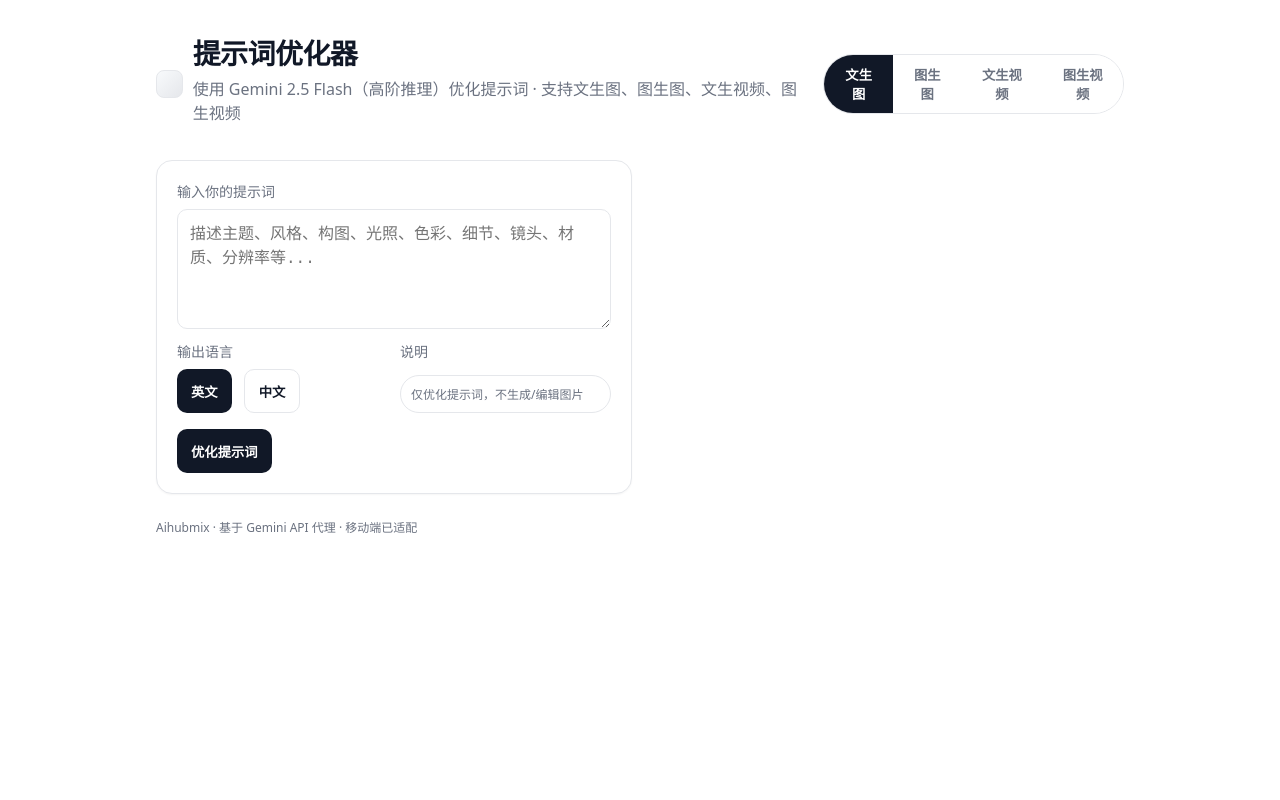
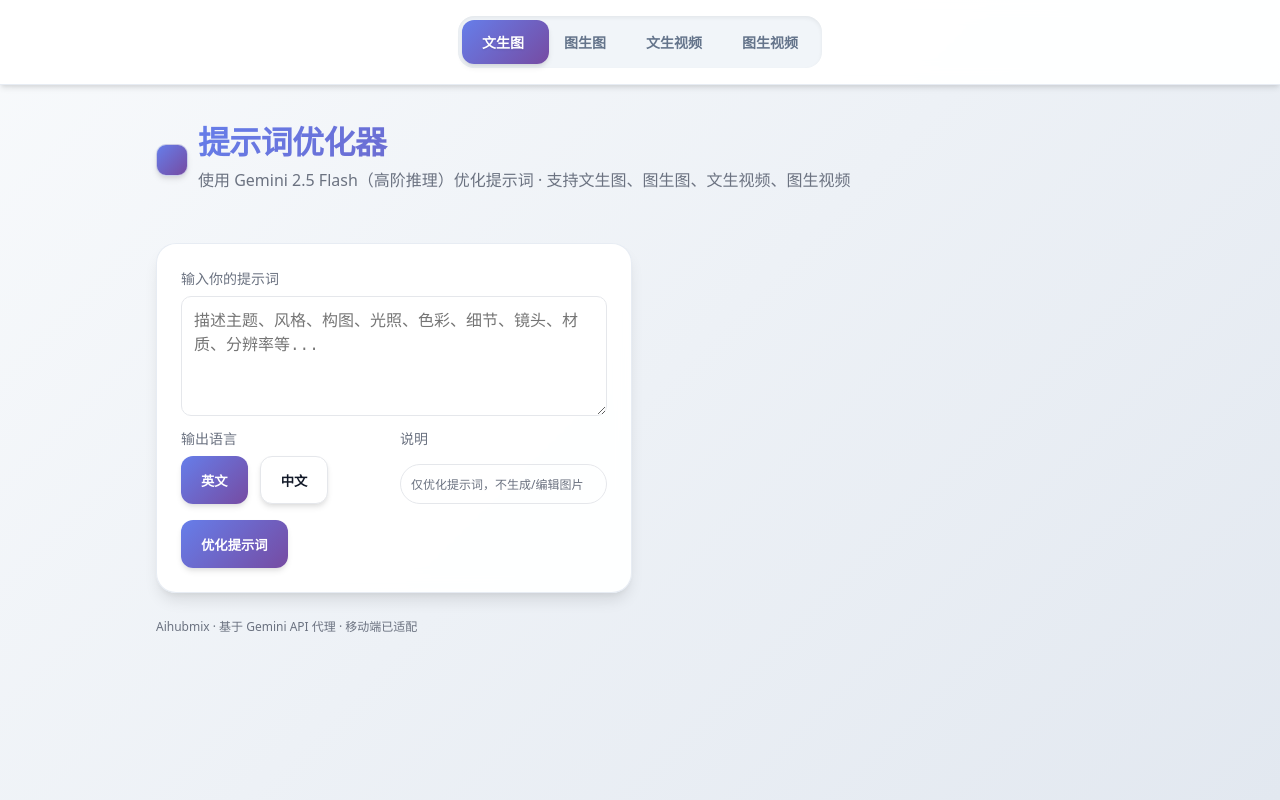
Before and after one commit to Noah-Wu66/Prompt-Optimization, a Next.js app: page / in a window 1280 px wide. Built offline with nearby package versions, Linux system fonts and the light colour scheme.

Commit message:
更新页面样式和布局 - 修改 app/page.jsx 和 app/globals.css

```diff
--- a/app/globals.css
+++ b/app/globals.css
@@ -10,7 +10,7 @@
 html, body { height: 100%; }
 body {
   margin: 0;
-  background: var(--bg);
+  background: linear-gradient(135deg, #f8fafc 0%, #e2e8f0 100%);
   color: var(--fg);
   font-family: ui-sans-serif, system-ui, -apple-system, Segoe UI, Roboto, Helvetica, Arial, "Apple Color Emoji", "Segoe UI Emoji";
   -webkit-font-smoothing: antialiased;
@@ -24,6 +24,7 @@ body {
   touch-action: manipulation;
   -webkit-text-size-adjust: 100%;
   -ms-text-size-adjust: 100%;
+  min-height: 100vh;
 }
 
 /* 允许文本选择 */
@@ -32,18 +33,104 @@ input, textarea, .optArea, .logs {
   user-select: text;
 }
 
+/* 应用容器 - 整体居中 */
+.app-container {
+  min-height: 100vh;
+  display: flex;
+  flex-direction: column;
+  align-items: center;
+}
+
+/* 顶部切换滑块 */
+.top-switcher {
+  width: 100%;
+  background: rgba(255, 255, 255, 0.95);
+  backdrop-filter: blur(10px);
+  border-bottom: 1px solid rgba(226, 232, 240, 0.8);
+  padding: 16px 0;
+  position: sticky;
+  top: 0;
+  z-index: 100;
+  box-shadow: 0 4px 6px -1px rgba(0, 0, 0, 0.1), 0 2px 4px -1px rgba(0, 0, 0, 0.06);
+}
+
+.switcher-container {
+  max-width: 1000px;
+  margin: 0 auto;
+  padding: 0 16px;
+  display: flex;
+  justify-content: center;
+}
+
+.switcher-track {
+  position: relative;
+  display: inline-flex;
+  background: #f1f5f9;
+  border-radius: 16px;
+  padding: 4px;
+  box-shadow: inset 0 2px 4px rgba(0, 0, 0, 0.06);
+}
+
+.switcher-indicator {
+  position: absolute;
+  top: 4px;
+  left: 4px;
+  width: calc(25% - 4px);
+  height: calc(100% - 8px);
+  background: linear-gradient(135deg, #667eea 0%, #764ba2 100%);
+  border-radius: 12px;
+  transition: transform 0.3s cubic-bezier(0.4, 0, 0.2, 1);
+  box-shadow: 0 4px 6px -1px rgba(0, 0, 0, 0.1), 0 2px 4px -1px rgba(0, 0, 0, 0.06);
+}
+
+.switcher-option {
+  position: relative;
+  z-index: 1;
+  padding: 12px 20px;
+  background: transparent;
+  border: none;
+  border-radius: 12px;
+  font-weight: 600;
+  font-size: 14px;
+  color: #64748b;
+  cursor: pointer;
+  transition: all 0.2s ease;
+  white-space: nowrap;
+  min-width: 80px;
+  display: flex;
+  align-items: center;
+  justify-content: center;
+}
+
+.switcher-option:hover {
+  color: #334155;
+}
+
+.switcher-option.active {
+  color: #ffffff;
+  text-shadow: 0 1px 2px rgba(0, 0, 0, 0.1);
+}
+
 .container {
   max-width: 1000px;
   margin: 0 auto;
   padding: 24px 16px 56px;
+  width: 100%;
 }
 
 .card {
-  background: #fff;
-  border: 1px solid var(--border);
-  border-radius: 16px;
-  padding: 20px;
-  box-shadow: 0 1px 2px rgba(0,0,0,0.04);
+  background: rgba(255, 255, 255, 0.95);
+  backdrop-filter: blur(10px);
+  border: 1px solid rgba(226, 232, 240, 0.8);
+  border-radius: 20px;
+  padding: 24px;
+  box-shadow: 0 10px 15px -3px rgba(0, 0, 0, 0.1), 0 4px 6px -2px rgba(0, 0, 0, 0.05);
+  transition: all 0.3s ease;
+}
+
+.card:hover {
+  transform: translateY(-2px);
+  box-shadow: 0 20px 25px -5px rgba(0, 0, 0, 0.1), 0 10px 10px -5px rgba(0, 0, 0, 0.04);
 }
 
 .grid {
@@ -54,27 +141,47 @@ input, textarea, .optArea, .logs {
 
 /* 手机端适配 (≤768px) */
 @media (max-width: 768px) {
-  .title { font-size: 22px; }
-  .subtitle { font-size: 12px; }
-  .card { padding: 14px; border-radius: 12px; }
-  .textarea { min-height: 96px; font-size: 16px; } /* 确保移动端不缩放 */
+  .title { font-size: 24px; }
+  .subtitle {
+    font-size: 12px;
+    white-space: normal;
+    text-align: center;
+  }
+  .card { padding: 16px; border-radius: 16px; }
+  .textarea { min-height: 96px; font-size: 16px; }
   .actions { flex-wrap: wrap; }
   .button { width: 100%; justify-content: center; }
   .row { grid-template-columns: 1fr; }
-  .tabs { width: 100%; }
-  .tab { flex: 1; text-align: center; padding: 8px 6px; font-size: 14px; }
+
+  /* 顶部滑块移动端适配 */
+  .top-switcher {
+    padding: 12px 0;
+  }
+  .switcher-container {
+    padding: 0 12px;
+  }
+  .switcher-track {
+    width: 100%;
+    max-width: 100%;
+  }
+  .switcher-option {
+    padding: 10px 12px;
+    font-size: 12px;
+    min-width: 60px;
+  }
 
   /* 移动端输入框防缩放 */
   .input, .textarea, .select, .file {
     font-size: 16px !important;
-    transform: translateZ(0); /* 硬件加速，提升性能 */
+    transform: translateZ(0);
   }
 
   /* 头部栏移动端适配 */
   .headerBar {
     flex-direction: column;
-    align-items: stretch;
+    align-items: center;
     gap: 16px;
+    text-align: center;
   }
   .logo {
     flex-direction: column;
@@ -82,8 +189,8 @@ input, textarea, .optArea, .logs {
     gap: 8px;
   }
   .logoMark {
-    width: 24px;
-    height: 24px;
+    width: 28px;
+    height: 28px;
   }
 
   /* 处理中模块移动端适配 */
@@ -163,46 +270,25 @@ input, textarea, .optArea, .logs {
 }
 
 .title {
-  font-size: 28px;
-  font-weight: 700;
+  font-size: 32px;
+  font-weight: 800;
   letter-spacing: -0.02em;
   margin: 8px 0 4px;
+  background: linear-gradient(135deg, #667eea 0%, #764ba2 100%);
+  -webkit-background-clip: text;
+  -webkit-text-fill-color: transparent;
+  background-clip: text;
 }
 
 .subtitle {
   color: var(--muted);
   margin: 0 0 20px;
+  white-space: nowrap;
+  overflow: hidden;
+  text-overflow: ellipsis;
 }
 
-.tabs {
-  display: inline-flex;
-  border: 1px solid var(--border);
-  border-radius: 999px;
-  overflow: hidden;
-}
-
-.tab {
-  padding: 10px 16px;
-  font-weight: 600;
-  color: var(--muted);
-  background: #fff;
-  border: none;
-  cursor: pointer;
-  transition: all 0.2s ease;
-  min-height: 44px; /* 触摸友好的最小高度 */
-  display: flex;
-  align-items: center;
-  justify-content: center;
-}
-
-.tab:hover {
-  background: #f9fafb;
-}
-
-.tab.active {
-  color: var(--bg);
-  background: var(--primary);
-}
+/* 原有的tabs样式已被新的switcher替换 */
 
 .field { display: grid; gap: 8px; }
 .label { font-size: 14px; color: var(--muted); }
@@ -240,23 +326,25 @@ input, textarea, .optArea, .logs {
 
 .actions { display: flex; gap: 12px; align-items: center; }
 .button {
-  padding: 10px 14px;
-  background: var(--primary);
+  padding: 12px 20px;
+  background: linear-gradient(135deg, #667eea 0%, #764ba2 100%);
   color: #fff;
   border: none;
-  border-radius: 10px;
+  border-radius: 12px;
   font-weight: 600;
   cursor: pointer;
-  transition: all 0.2s ease;
-  min-height: 44px; /* 触摸友好的最小高度 */
+  transition: all 0.3s ease;
+  min-height: 48px;
   display: flex;
   align-items: center;
   justify-content: center;
+  box-shadow: 0 4px 6px -1px rgba(0, 0, 0, 0.1), 0 2px 4px -1px rgba(0, 0, 0, 0.06);
+  white-space: nowrap;
 }
 
 .button:hover {
-  opacity: 0.9;
-  transform: translateY(-1px);
+  transform: translateY(-2px);
+  box-shadow: 0 10px 15px -3px rgba(0, 0, 0, 0.1), 0 4px 6px -2px rgba(0, 0, 0, 0.05);
 }
 
 .button:active {
@@ -376,11 +464,12 @@ input, textarea, .optArea, .logs {
 }
 
 .logoMark {
-  width: 28px;
-  height: 28px;
-  border-radius: 8px;
-  background: linear-gradient(135deg, #f8fafc 0%, #e5e7eb 100%);
-  border: 1px solid var(--border);
+  width: 32px;
+  height: 32px;
+  border-radius: 10px;
+  background: linear-gradient(135deg, #667eea 0%, #764ba2 100%);
+  border: 1px solid rgba(226, 232, 240, 0.8);
+  box-shadow: 0 4px 6px -1px rgba(0, 0, 0, 0.1), 0 2px 4px -1px rgba(0, 0, 0, 0.06);
 }
 
 .footer { margin-top: 24px; color: var(--muted); font-size: 12px; }
--- a/app/page.jsx
+++ b/app/page.jsx
@@ -320,20 +320,53 @@ export default function HomePage() {
   }
 
   return (
+    <div className="app-container">
+      {/* 顶部切换滑块 */}
+      <div className="top-switcher">
+        <div className="switcher-container">
+          <div className="switcher-track">
+            <div
+              className="switcher-indicator"
+              style={{
+                transform: `translateX(${tab === 'txt2img' ? '0%' : tab === 'img2img' ? '100%' : tab === 'txt2video' ? '200%' : '300%'})`
+              }}
+            />
+            <button
+              className={`switcher-option ${tab === 'txt2img' ? 'active' : ''}`}
+              onClick={() => setTab('txt2img')}
+            >
+              文生图
+            </button>
+            <button
+              className={`switcher-option ${tab === 'img2img' ? 'active' : ''}`}
+              onClick={() => setTab('img2img')}
+            >
+              图生图
+            </button>
+            <button
+              className={`switcher-option ${tab === 'txt2video' ? 'active' : ''}`}
+              onClick={() => setTab('txt2video')}
+            >
+              文生视频
+            </button>
+            <button
+              className={`switcher-option ${tab === 'img2video' ? 'active' : ''}`}
+              onClick={() => setTab('img2video')}
+            >
+              图生视频
+            </button>
+          </div>
+        </div>
+      </div>
+
       <div className="container">
-      <div className="headerBar" style={{ marginBottom: 16 }}>
+        <div className="headerBar" style={{ marginBottom: 32 }}>
           <div className="logo">
             <div className="logoMark" />
             <div>
               <div className="title">提示词优化器</div>
               <div className="subtitle">使用 Gemini 2.5 Flash（高阶推理）优化提示词 · 支持文生图、图生图、文生视频、图生视频</div>
             </div>
-        </div>
-        <div className="tabs" role="tablist">
-          <button className={`tab ${tab==='txt2img' ? 'active':''}`} onClick={() => setTab('txt2img')}>文生图</button>
-          <button className={`tab ${tab==='img2img' ? 'active':''}`} onClick={() => setTab('img2img')}>图生图</button>
-          <button className={`tab ${tab==='txt2video' ? 'active':''}`} onClick={() => setTab('txt2video')}>文生视频</button>
-          <button className={`tab ${tab==='img2video' ? 'active':''}`} onClick={() => setTab('img2video')}>图生视频</button>
           </div>
         </div>
 
@@ -458,5 +491,6 @@ export default function HomePage() {
 
     <div className="footer">Aihubmix · 基于 Gemini API 代理 · 移动端已适配</div>
       </div>
+    </div>
   );
 }
```
Lines whose indentation alone changed are shown as unchanged.
